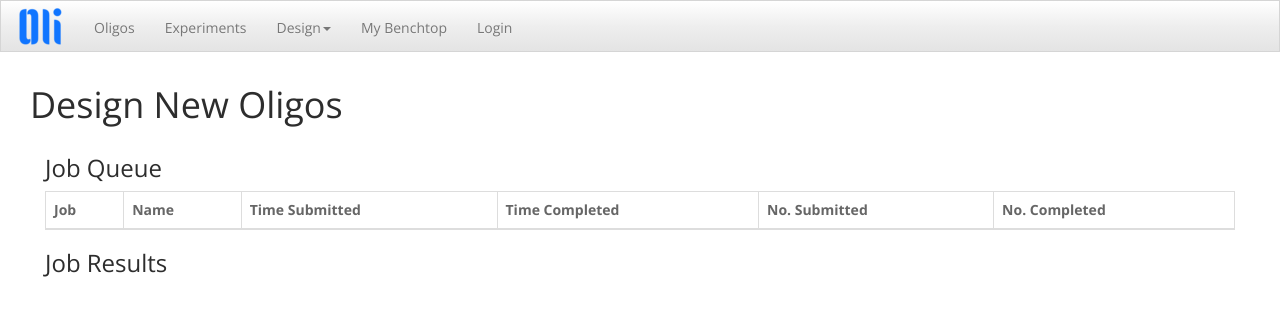
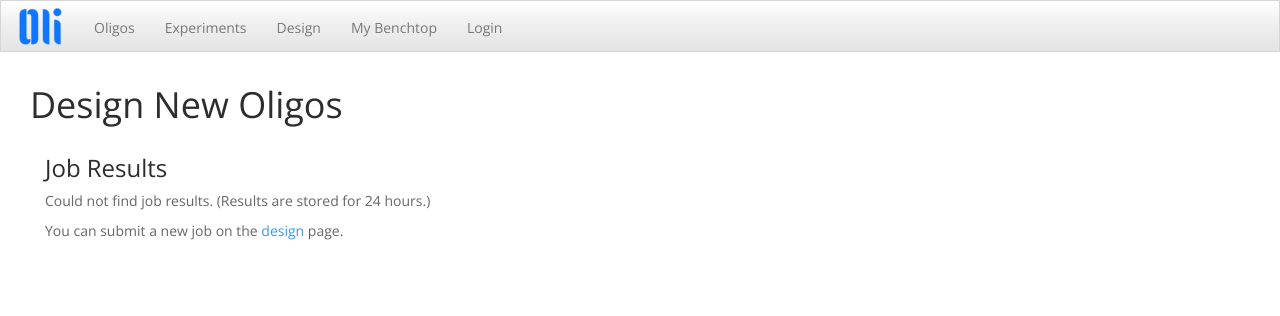
Before and after one commit to odoublewen/olidb, a Python web app: template oliapp/templates/oligoset_results.html in a window 1280 px wide. Shown: the top 316 px of the page. Run offline with Jinja, Linux system fonts and the light colour scheme; the template is opened without the code that fills it, so the values that code supplies are empty; some libraries are stand-ins or nearby versions.

Commit message:
More small UI tweaks

```diff
--- a/oliapp/config.py
+++ b/oliapp/config.py
@@ -8,7 +8,7 @@ SQLALCHEMY_DATABASE_URI = 'postgresql+psycopg2://localhost/olidb'
 SECURITY_PASSWORD_HASH = 'sha512_crypt'
 SECURITY_PASSWORD_SALT = '57f544b8-be11-11e4-ae1d-3c15c2d09704'
 SECURITY_REGISTERABLE = True
-SECURITY_CONFIRMABLE = True
+SECURITY_CONFIRMABLE = False
 
 MAIL_SERVER = 'smtp.mailgun.org'
 # MAIL_PORT : default 25
--- a/oliapp/models.py
+++ b/oliapp/models.py
@@ -144,7 +144,8 @@ class Job(db.Model):
     jobname = db.Column(db.String(128), nullable=False)
     jobid = db.Column(db.String(64), unique=True, nullable=False)
     created = db.Column(db.DateTime, default=datetime.datetime.now)
-    completed = db.Column(db.DateTime)
+    numberdone = db.Column(db.Integer)
+    numbertotal = db.Column(db.Integer)
     oliuser_id = db.Column(db.Integer, db.ForeignKey('oliuser.id'))
 
 
--- a/oliapp/templates/base.html
+++ b/oliapp/templates/base.html
@@ -36,6 +36,7 @@
 {% set navigation_bar = [
     ('oligoset_browse', 'Oligos'),
     ('experiment_browse', 'Experiments'),
+    ('oligoset_design', 'Design'),
 ] -%}
 
 <nav class="navbar navbar-default navbar-fixed-top" role="navigation">
@@ -56,14 +57,6 @@
                     <li{% if g.active_page == page %} class="active"{% endif %}><a href="{{ url_for(page) }}">{{ caption }}</a></li>
                 {% endfor %}
 
-                <li class="dropdown{% if g.active_page == 'oligoset_design' %} active{% endif %}">
-                  <a href="#" class="dropdown-toggle" data-toggle="dropdown" role="button" aria-expanded="false">Design<span class="caret"></span></a>
-                    <ul class="dropdown-menu" role="menu">
-                        <li><a href="{{ url_for("oligoset_design") }}">Design new oligos</a></li>
-                        <li><a href="{{ url_for("oligoset_results") }}">View results</a></li>
-                    </ul>
-                </li>
-
                 <li{% if g.active_page == 'benchtop' %} class="active"{% endif %}>
                     <a href="{{ url_for('benchtop') }}">My Benchtop
                         {% if current_user.is_authenticated() %}<span class="badge benchtop_size">{{ current_user.benchtop_oligosets | length }}</span>{% endif %}
@@ -71,11 +64,8 @@
                 </li>
 
                 {% if current_user.is_authenticated() %}
-
-
                     <li class="dropdown">
                         <a href="#" class="dropdown-toggle" data-toggle="dropdown" role="button" aria-expanded="false">{{ current_user.email }}<span class="caret"></span></a>
-
                             <ul class="dropdown-menu" role="menu">
                                 <li><a href="{{ url_for('security.logout') }}">Logout</a></li>
                             </ul>
--- a/oliapp/templates/oligoset_results.html
+++ b/oliapp/templates/oligoset_results.html
@@ -9,35 +9,11 @@
     <div class="row-fluid">
 
         <div class="col-md-12">
-            <h3>Job Queue</h3>
-
-                <table class="table table-striped table-bordered">
-                <thead><tr>
-                    <th>Job</th>
-                    <th>Name</th>
-                    <th>Time Submitted</th>
-                    <th>Time Completed</th>
-                    <th>No. Submitted</th>
-                    <th>No. Completed</th>
-                </tr></thead>
-
-                {% for j in current_user.jobs %}
-                <tr>
-                    <td><a href="{{ url_for('oligoset_results', jobid=j.jobid) }}">{{ j.id }}</a></td>
-                    <td>{{ j.name }}</td>
-                    <td>{{ j.created }}</td>
-                    <td>{{ j.completed }}</td>
-                    <td></td>
-                    <td></td>
-                </tr>
-                {% endfor %}
-
-                </table>
 
 
             <h3>Job Results</h3>
 
-                {% if g.results %}
+            {% if g.results %}
                <table class="table table-striped table-bordered">
                 <thead><tr>
                     <th>id</th>
@@ -62,6 +38,9 @@
                 </tr>
             {% endfor %}
            </table>
+        {% else %}
+            <p>Could not find job results.  (Results are stored for 24 hours.)</p>
+            <p>You can submit a new job on the <a href="{{ url_for("oligoset_design") }}">design</a> page.</p>
         {% endif %}
         </div>
 
```
Also changed, not shown: oliapp/__init__.py (+8 -3 lines), oliapp/forms.py (+13 -4 lines), oliapp/templates/benchtop.html (+26 -0 lines), oliapp/views.py (+16 -12 lines), 1 other file.
